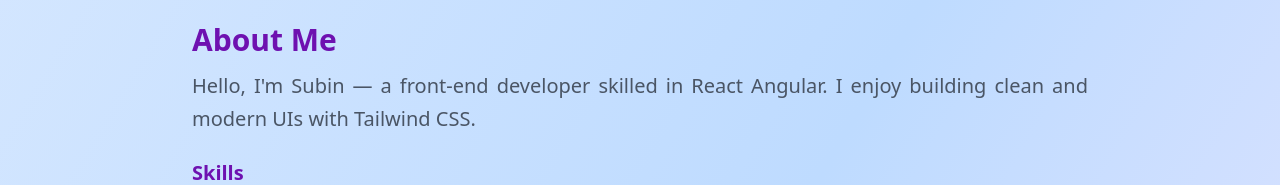
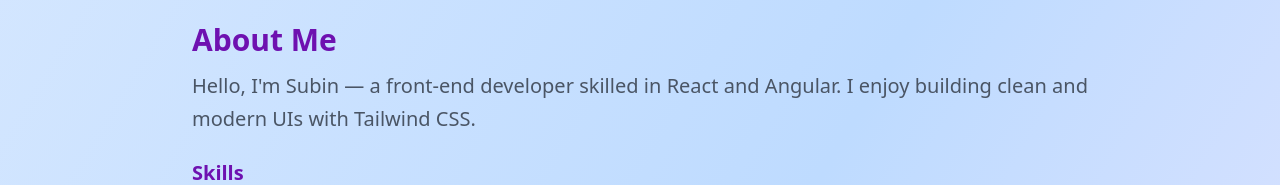
Before and after one commit to Subinramachandran/subin-portfolio, a React (Vite) app: page / in a window 1280 px wide. Shown: the part 594-779 px from the top of the page. Built offline with nearby package versions, Linux system fonts and the light colour scheme.

Commit message:
words added in paragraph

```diff
--- a/src/components/About.jsx
+++ b/src/components/About.jsx
@@ -41,7 +41,7 @@
         <h2 className="text-3xl font-semibold text-purple-800 dark:text-white mb-3">About Me</h2>
         <p className="text-xl text-gray-600 dark:text-gray-300 text-base leading-relaxed mb-6 text-justify tracking-tight sm:tracking-normal">
           Hello, I'm Subin — a front-end developer skilled in
-           React Angular. I enjoy building clean and modern UIs with
+           React and Angular. I enjoy building clean and modern UIs with
            Tailwind CSS.
         </p>
 
```
